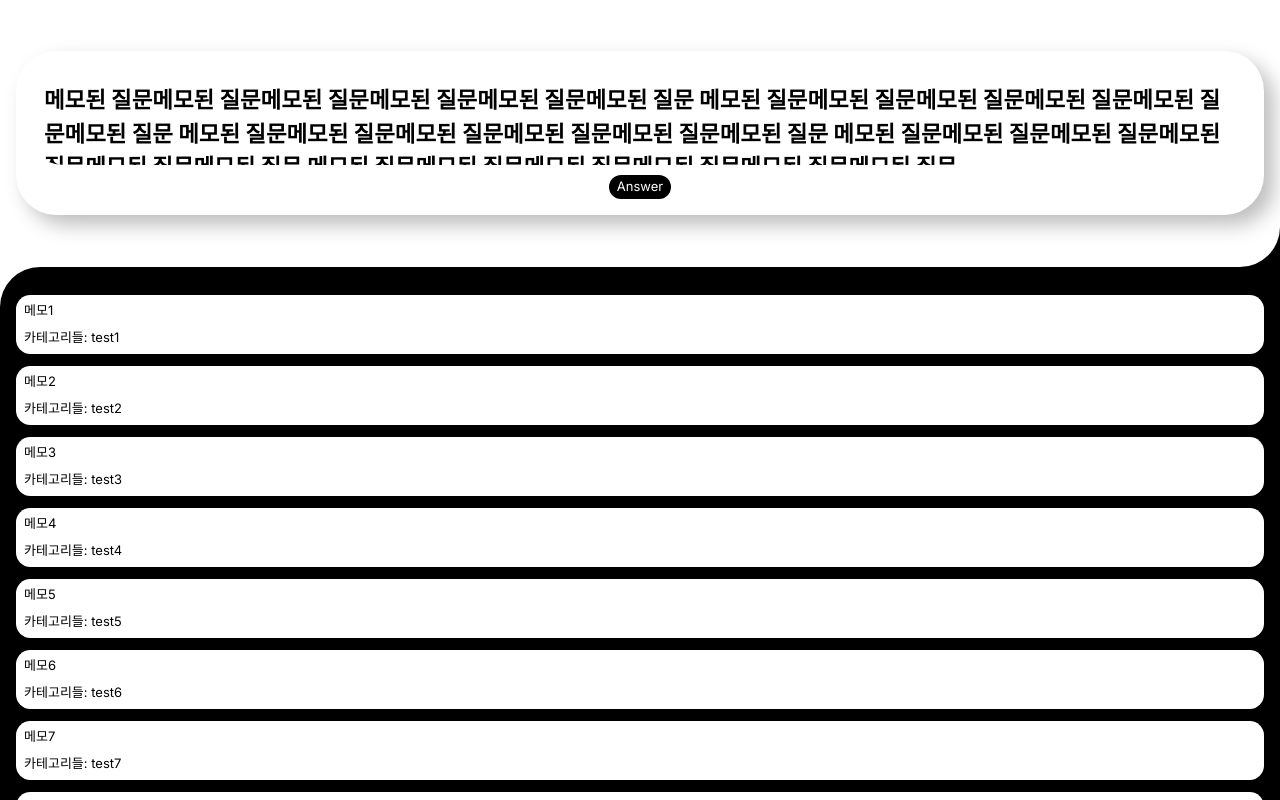
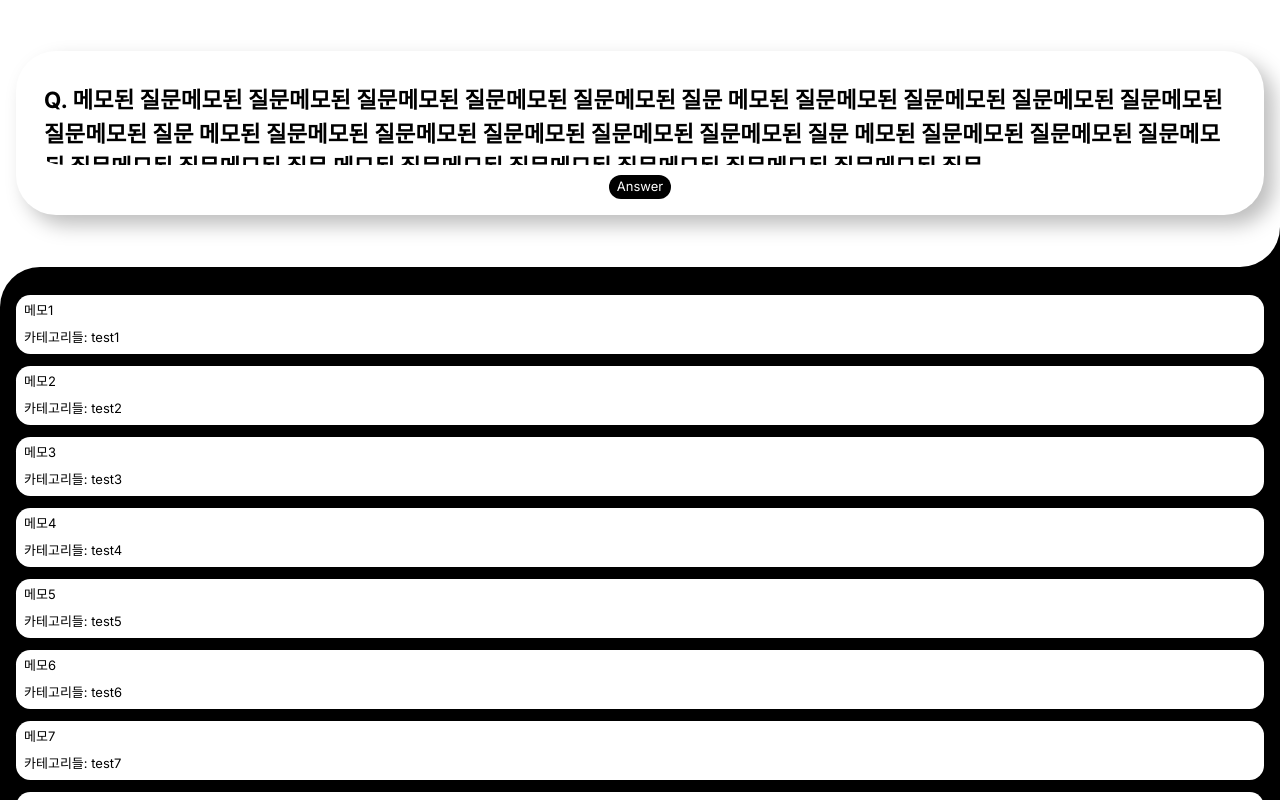
Before and after one commit to itscold96/memo-lie, a Next.js app: page / in a window 1280 px wide. Built offline with nearby package versions, Linux system fonts and the light colour scheme.

Commit message:
Feat: 질문 카드 프롭스에 prefix 추가

```diff
--- a/components/atom/Question.tsx
+++ b/components/atom/Question.tsx
@@ -1,10 +1,16 @@
 interface QuestionProps {
   content: string;
   className: string;
+  prefix?: string;
 }
 
 function Question(props: QuestionProps) {
-  return <p className={props.className}>{props.content}</p>;
+  return (
+    <p className={props.className}>
+      {props.prefix && props.prefix + ' '}
+      {props.content}
+    </p>
+  );
 }
 
 export default Question;
--- a/components/molecule/memoCard.tsx
+++ b/components/molecule/memoCard.tsx
@@ -20,6 +20,7 @@ function MemoCard() {
       }
     >
       <Question
+        prefix={'Q.'}
         content={QuestionValue}
         className={
           'h-4/5 w-full overflow-y-auto scrollbar-hide text-[1.4rem] font-bold rounded-[2.5rem] px-5 py-5'
```
Also changed, not shown: 1 other file (tests, documents, lock files or other folders).
